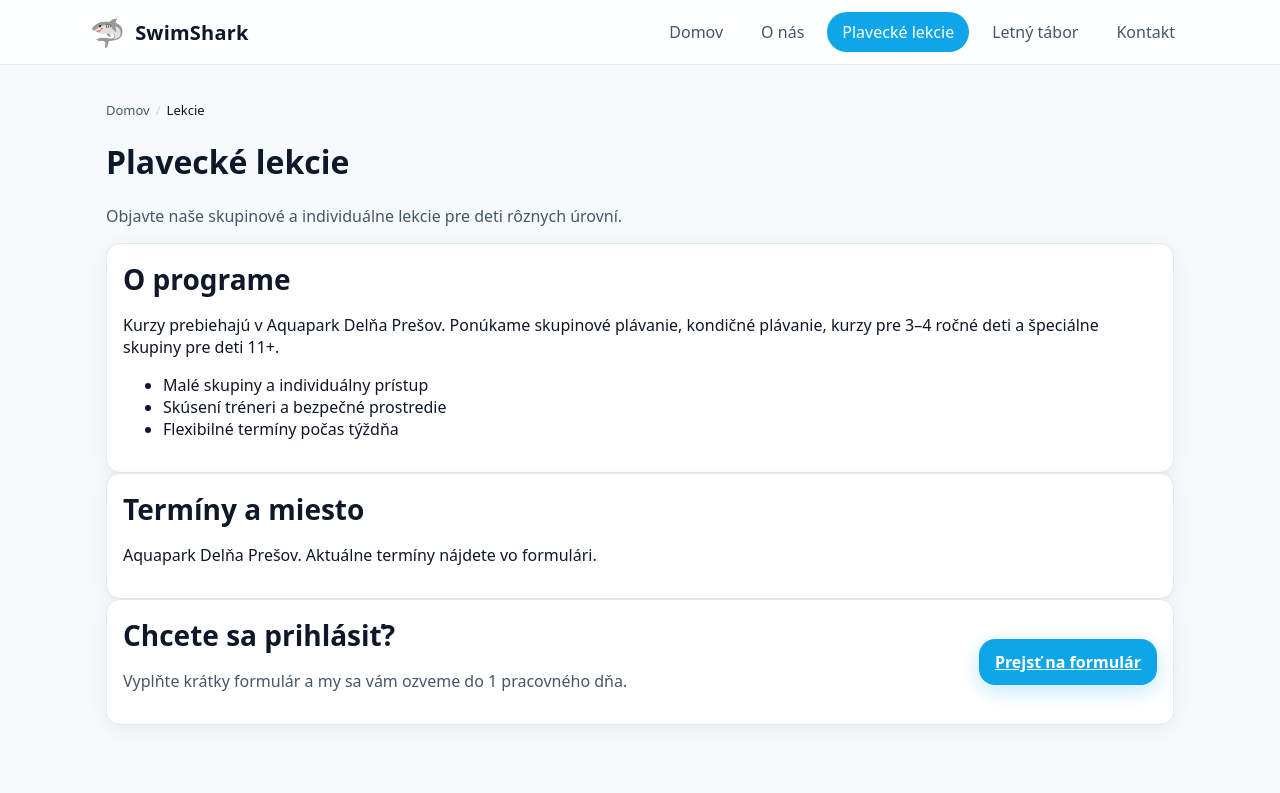
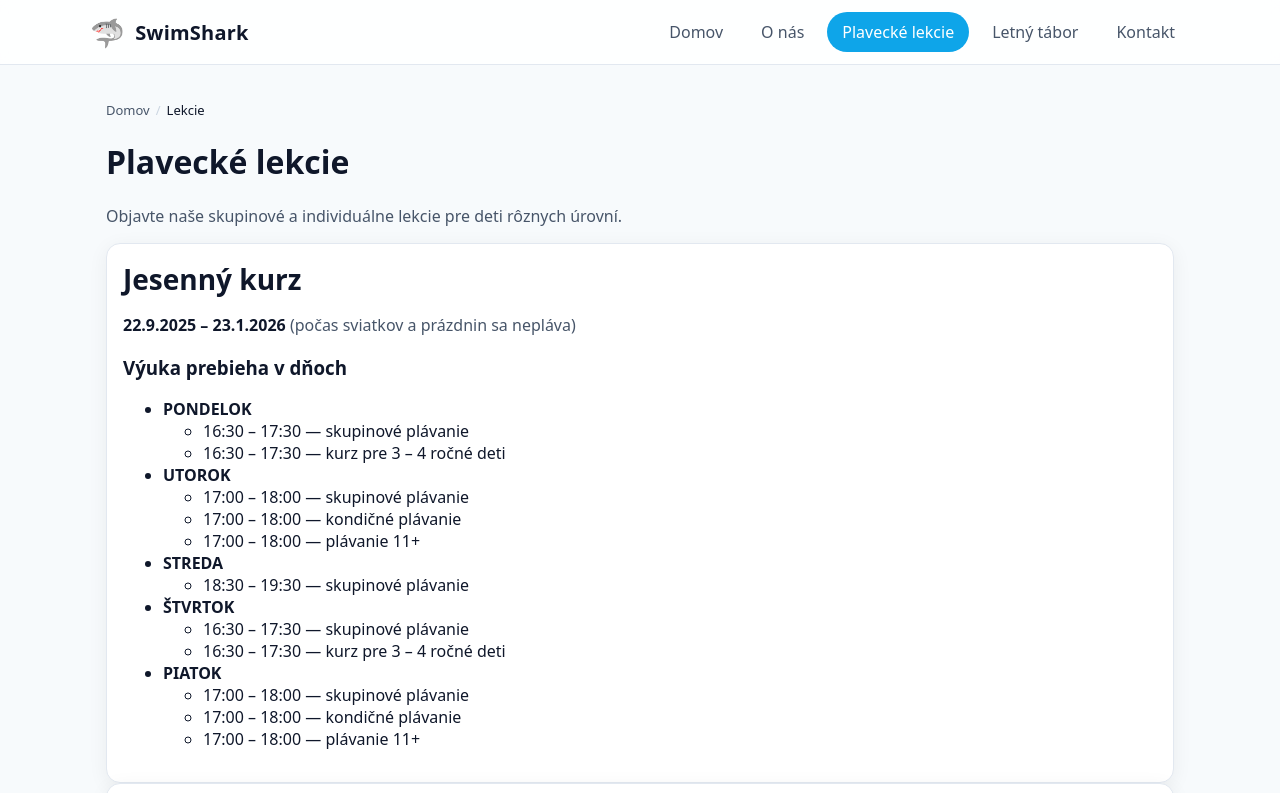
Before and after one commit to rychvalsky/swimshark, a React (Vite) app: page /lekcie in a window 1280 px wide. Shown: the top 793 px of the page. Built offline with nearby package versions, Linux system fonts and the light colour scheme; no server answers; the database is empty.

Commit message:
feat: admin-editable lesson dates via lesson_terms; display dates on lessons page and homepage; docs updated

```diff
--- a/src/pages/Admin.tsx
+++ b/src/pages/Admin.tsx
@@ -38,6 +38,12 @@ export default function Admin(){
   const [camp, setCamp] = useState<CampRegistration[] | null>(null)
   const [loading, setLoading] = useState(false)
   const [error, setError] = useState<string | null>(null)
+  // Lesson terms editor state
+  const [ltStart, setLtStart] = useState<string>('')
+  const [ltEnd, setLtEnd] = useState<string>('')
+  const [ltLoading, setLtLoading] = useState<boolean>(false)
+  const [ltSaving, setLtSaving] = useState<boolean>(false)
+  const [ltMsg, setLtMsg] = useState<string | null>(null)
 
   const load = async (which: Tab | 'both' = 'both') => {
     setLoading(true)
@@ -67,6 +73,39 @@ export default function Admin(){
   }
 
   useEffect(() => { load('both') }, [])
+  useEffect(() => { loadLessonTerms() }, [])
+
+  async function loadLessonTerms(){
+    try{
+      setLtLoading(true)
+      setLtMsg(null)
+      const { data, error } = await supabase.from('lesson_terms').select('*').eq('id', 1).maybeSingle()
+      if (error) throw error
+      if (data){
+        setLtStart(data.start_date ?? '')
+        setLtEnd(data.end_date ?? '')
+      }
+    } catch(e:any){
+      setLtMsg(e?.message || 'Nepodarilo sa načítať termíny')
+    } finally {
+      setLtLoading(false)
+    }
+  }
+
+  async function saveLessonTerms(){
+    try{
+      setLtSaving(true)
+      setLtMsg(null)
+      const payload = { id: 1, start_date: ltStart || null, end_date: ltEnd || null, updated_at: new Date().toISOString() }
+      const { error } = await supabase.from('lesson_terms').upsert(payload, { onConflict: 'id' })
+      if (error) throw error
+      setLtMsg('Uložené')
+    } catch(e:any){
+      setLtMsg(e?.message || 'Ukladanie zlyhalo')
+    } finally {
+      setLtSaving(false)
+    }
+  }
 
   const visible = tab === 'lessons' ? lessons : camp
 
@@ -114,6 +153,21 @@ export default function Admin(){
             <th>Meno plavca</th>
             <th>Priezvisko plavca</th>
       {error && <div className="card" style={{ borderColor:'#fecaca', color:'#991b1b' }}>Chyba: {error}</div>}
+
+      <div className="card" style={{ display:'flex', gap:12, alignItems:'flex-end', flexWrap:'wrap' }}>
+        <div style={{ display:'grid', gap:8 }}>
+          <label style={{ fontWeight:600 }}>Termíny lekcií (od – do)</label>
+          <div style={{ display:'flex', gap:8 }}>
+            <input className="input" type="date" value={ltStart} onChange={e => setLtStart(e.target.value)} disabled={ltLoading || ltSaving} />
+            <input className="input" type="date" value={ltEnd} onChange={e => setLtEnd(e.target.value)} disabled={ltLoading || ltSaving} />
+          </div>
+        </div>
+        <div style={{ display:'flex', gap:8 }}>
+          <button className="button secondary" onClick={loadLessonTerms} disabled={ltLoading || ltSaving}>{ltLoading ? 'Načítavam…' : 'Načítať'}</button>
+          <button className="button" onClick={saveLessonTerms} disabled={ltLoading || ltSaving}>{ltSaving ? 'Ukladám…' : 'Uložiť'}</button>
+        </div>
+        {ltMsg && <div className="helper">{ltMsg}</div>}
+      </div>
 
       <div className="card" style={{ overflowX:'auto' }}>
         {tab === 'lessons' ? <LessonsTable rows={lessons} /> : <CampTable rows={camp} />}
--- a/src/pages/Home.tsx
+++ b/src/pages/Home.tsx
@@ -1,6 +1,16 @@
 import { Link } from 'react-router-dom'
+import { useEffect, useState } from 'react'
+import { supabase } from '../lib/supabase'
 
 export default function Home(){
+  const [start, setStart] = useState<string | null>(null)
+  const [end, setEnd] = useState<string | null>(null)
+
+  useEffect(() => {
+    supabase.from('lesson_terms').select('*').eq('id', 1).maybeSingle().then(({ data }) => {
+      if (data){ setStart(data.start_date || null); setEnd(data.end_date || null) }
+    })
+  }, [])
   return (
     <div className="home">
       <section className="hero">
@@ -11,6 +21,9 @@ export default function Home(){
             <Link to="/lekcie" className="button">Rezervovať lekcie</Link>
             <Link to="/letny-tabor" className="button secondary">Letný tábor</Link>
           </div>
+          <p className="helper" style={{ marginTop: 8 }}>
+            Jesenný kurz: <strong>{start || '22.9.2025'} – {end || '23.1.2026'}</strong> <span className="muted">(počas sviatkov a prázdnin sa nepláva)</span>
+          </p>
         </div>
         <div className="card">
           <h3>Prečo SwimShark?</h3>
--- a/src/pages/LessonsInfo.tsx
+++ b/src/pages/LessonsInfo.tsx
@@ -1,8 +1,67 @@
+import { useEffect, useState } from 'react'
+import { supabase } from '../lib/supabase'
+
 export default function LessonsInfo(){
+  const [start, setStart] = useState<string | null>(null)
+  const [end, setEnd] = useState<string | null>(null)
+
+  useEffect(() => {
+    supabase.from('lesson_terms').select('*').eq('id', 1).maybeSingle().then(({ data }) => {
+      if (data){ setStart(data.start_date || null); setEnd(data.end_date || null) }
+    })
+  }, [])
+
   return (
     <div className="section">
       <h1>Plavecké lekcie</h1>
       <p className="muted">Objavte naše skupinové a individuálne lekcie pre deti rôznych úrovní.</p>
+
+      <div className="card">
+        <h2>Jesenný kurz</h2>
+        <p>
+          <strong>{start || '22.9.2025'} – {end || '23.1.2026'}</strong>
+          {' '}<span className="muted">(počas sviatkov a prázdnin sa nepláva)</span>
+        </p>
+        <h3>Výuka prebieha v dňoch</h3>
+        <ul>
+          <li>
+            <strong>PONDELOK</strong>
+            <ul>
+              <li>16:30 – 17:30 — skupinové plávanie</li>
+              <li>16:30 – 17:30 — kurz pre 3 – 4 ročné deti</li>
+            </ul>
+          </li>
+          <li>
+            <strong>UTOROK</strong>
+            <ul>
+              <li>17:00 – 18:00 — skupinové plávanie</li>
+              <li>17:00 – 18:00 — kondičné plávanie</li>
+              <li>17:00 – 18:00 — plávanie 11+</li>
+            </ul>
+          </li>
+          <li>
+            <strong>STREDA</strong>
+            <ul>
+              <li>18:30 – 19:30 — skupinové plávanie</li>
+            </ul>
+          </li>
+          <li>
+            <strong>ŠTVRTOK</strong>
+            <ul>
+              <li>16:30 – 17:30 — skupinové plávanie</li>
+              <li>16:30 – 17:30 — kurz pre 3 – 4 ročné deti</li>
+            </ul>
+          </li>
+          <li>
+            <strong>PIATOK</strong>
+            <ul>
+              <li>17:00 – 18:00 — skupinové plávanie</li>
+              <li>17:00 – 18:00 — kondičné plávanie</li>
+              <li>17:00 – 18:00 — plávanie 11+</li>
+            </ul>
+          </li>
+        </ul>
+      </div>
 
       <div className="card">
         <h2>O programe</h2>
@@ -22,6 +81,7 @@ export default function LessonsInfo(){
         <p>Aquapark Delňa Prešov. Aktuálne termíny nájdete vo formulári.</p>
       </div>
 
+
       <div className="card" style={{ display:'flex', gap:12, alignItems:'center', justifyContent:'space-between' }}>
         <div>
           <h2>Chcete sa prihlásiť?</h2>
```
Also changed, not shown: 1 other file (tests, documents, lock files or other folders).
